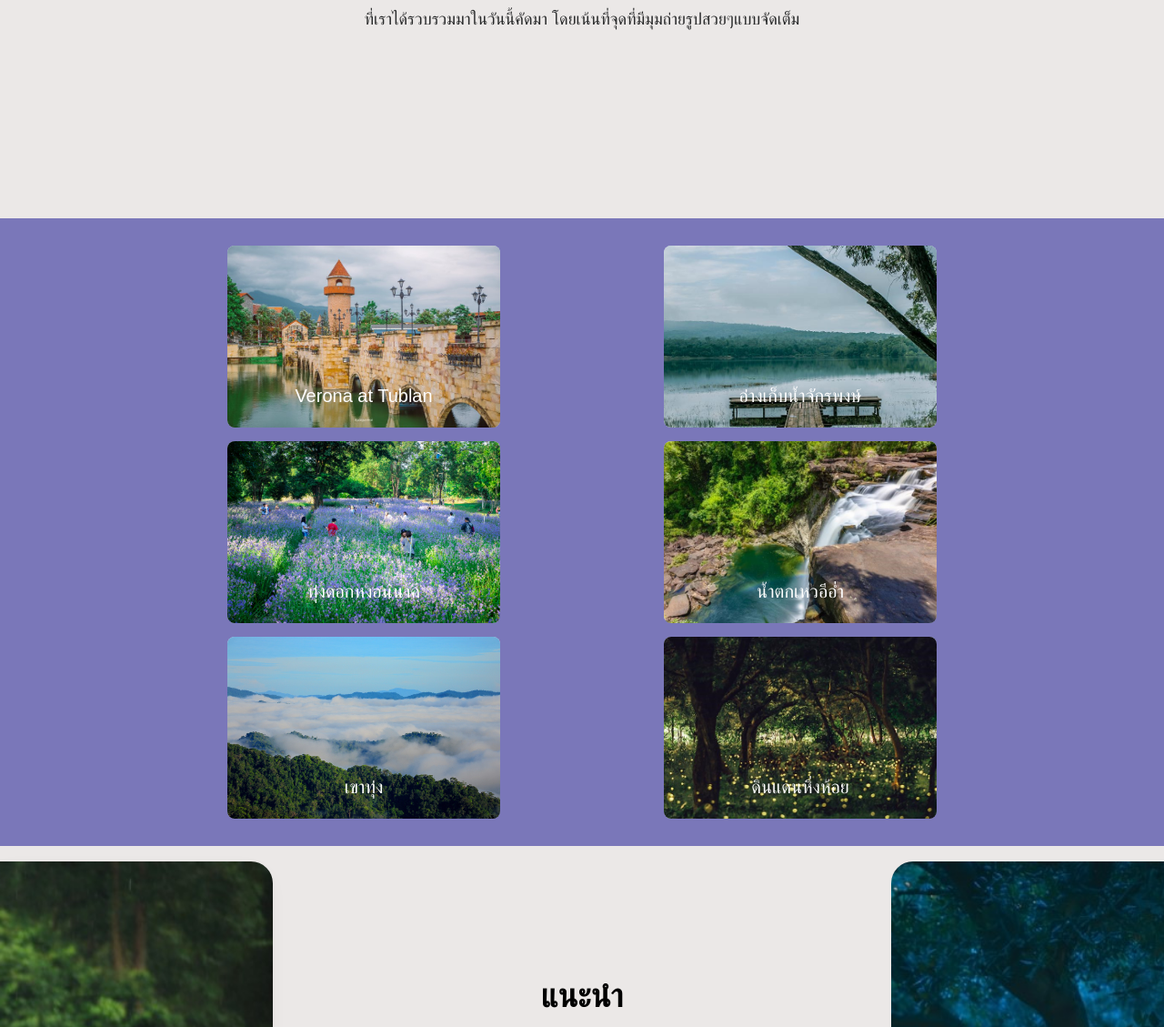
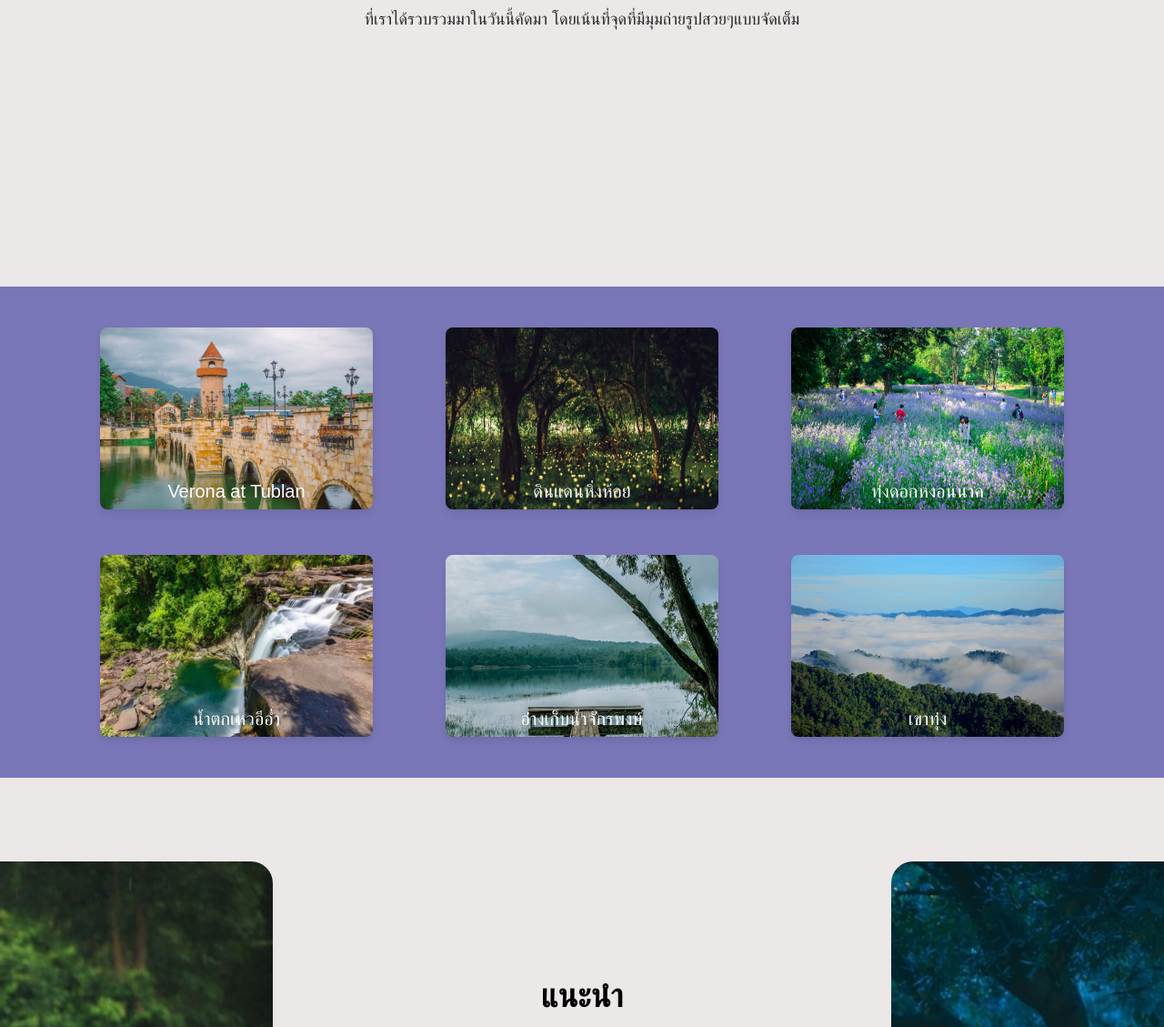
Before and after one commit to Kittigan14/SampleFileWorks, a PHP site: page / in a window 1280 px wide; the page is wider, and only the part inside the window is pictured. Shown: the part 723-1852 px from the top of that part at 91% size. Run offline with PHP 8.4, Linux system fonts and the light colour scheme; some web fonts are replaced.

Commit message:
Update Code

```diff
--- a/Web-Programming-V2/index.html
+++ b/Web-Programming-V2/index.html
@@ -66,32 +66,30 @@
 
     <div class="section1" id="section1">
         <div class="section1-content">
-            <div class="section-row">
-                <div class="section-images">
-                    <img src="./Images/img-gallery/the verona.jpg" alt="Avatar" class="image-overlay">
+            <div class="gallery">
+                <div class="gallery-row">
+                    <img src="./Images/img-gallery/the verona.jpg" alt="Image 1" class="gallery-sec1">
                     <div class="overlay">Verona at Tublan</div>
                 </div>
-                <div class="section-images">
-                    <img src="./Images/img-gallery/ทุ่งดอกหงอนนาค.jpg" alt="Avatar" class="image-overlay">
+                <div class="gallery-row">
+                    <img src="./Images/img-gallery/ดินแดนหิ่งห้อยนับแสน.jpg" alt="Image 2" class="gallery-sec1">
+                    <div class="overlay">ดินแดนหิ่งห้อย</div>
+                </div>
+                <div class="gallery-row">
+                    <img src="./Images/img-gallery/ทุ่งดอกหงอนนาค.jpg" alt="Image 3" class="gallery-sec1">
                     <div class="overlay">ทุ่งดอกหงอนนาค</div>
                 </div>
-                <div class="section-images">
-                    <img src="./Images/img-gallery/เขาทุ่ง.jpg" alt="Avatar" class="image-overlay">
-                    <div class="overlay">เขาทุ่ง</div>
+                <div class="gallery-row">
+                    <img src="./Images/img-gallery/น้ำตกเหวอีอ่ำ.jpg" alt="Image 4" class="gallery-sec1">
+                    <div class="overlay">น้ำตกเหวอีอ่ำ</div>
                 </div>
-            </div>
-            <div class="section-row">
-                <div class="section-images">
-                    <img src="./Images/img-gallery/อ่างเก็บน้ำจักรพงษ์.jpg" alt="Avatar" class="image-overlay">
+                <div class="gallery-row">
+                    <img src="./Images/img-gallery/อ่างเก็บน้ำจักรพงษ์.jpg" alt="Image 5" class="gallery-sec1">
                     <div class="overlay">อ่างเก็บน้ำจักรพงษ์</div>
                 </div>
-                <div class="section-images">
-                    <img src="./Images/img-gallery/น้ำตกเหวอีอ่ำ.jpg" alt="Avatar" class="image-overlay">
-                    <div class="overlay">น้ำตกเหวอีอ่ำ</div>
-                </div>
-                <div class="section-images">
-                    <img src="./Images/img-gallery/ดินแดนหิ่งห้อยนับแสน.jpg" alt="Avatar" class="image-overlay">
-                    <div class="overlay">ดินแดนหิ่งห้อย</div>
+                <div class="gallery-row">
+                    <img src="./Images/img-gallery/เขาทุ่ง.jpg" alt="Image 6" class="gallery-sec1">
+                    <div class="overlay">เขาทุ่ง</div>
                 </div>
             </div>
         </div>
--- a/Web-Programming-V2/style.css
+++ b/Web-Programming-V2/style.css
@@ -248,10 +248,17 @@ html {
     margin-left: 50px;
 }
 
-.section1,
 .section2,
 .section3 {
     position: relative;
+    display: flex;
+    justify-content: center;
+    align-items: center;
+    height: 100vh;
+    background: var(--bg--white);
+}
+
+.section1 {
     display: flex;
     justify-content: center;
     align-items: center;
@@ -268,33 +275,38 @@ html {
     transition: all .4s ease;
     margin-top: 5rem;
 
-    & .section-row {
-        display: grid;
-        grid-template-columns: repaest(auto-fit,
-                minmax(min(11.25rem, 40vh), 1fr));
-        grid-gap: 1rem;
+    & .gallery {
+        position: relative;
+        display: flex;
         justify-content: center;
         align-items: center;
-        margin: 30px 40px;
+        flex-wrap: wrap;
+        max-width: 1200px;
+        margin: 20px auto;
     }
-    & .section-images {
-        position: relative;
-        width: 100%;
-        max-width: 300px;
-        margin: 0 50px;
 
-        & .image-overlay {
+    & .gallery img {
         width: 300px;
         height: 200px;
-            object-fit: cover;
         border-radius: 8px;
+        margin: 25px 40px;
+        box-shadow: 0 4px 8px rgba(0, 0, 0, 0.1);
+    }
+
+    & .gallery-row {
+        position: relative;
+        display: flex;
+        justify-content: center;
+        align-items: center;
+
+        & .gallery-sec1 {
             transition: all .4s ease;
-            box-shadow: rgb(204, 219, 232) 3px 3px 6px 0px inset, rgba(255, 255, 255, 0.5) -3px -3px 6px 1px inset;
+        }
     }
 
     & .overlay {
         position: absolute;
-            bottom: 0;
+        bottom: 10px;
         color: var(--bg--white);
         width: 100%;
         transition: all .3s linear;
@@ -306,13 +318,9 @@ html {
         cursor: pointer;
     }
 }
-}
 
-.section-images:hover .overlay {
-    transform: scale(1.1);
-}
-
-.image-overlay:hover {
+.gallery-row:hover .overlay,
+.gallery-sec1:hover {
     transform: scale(1.1);
 }
 
@@ -535,6 +543,7 @@ html {
 }
 
 @media screen and (max-width: 1070px) {
+
     .section2-photo img,
     .section2-photo-second img {
         display: none;
```
Also changed, not shown: Test/index.html (added, +45 -0 lines). Lines whose indentation alone changed are shown as unchanged.
